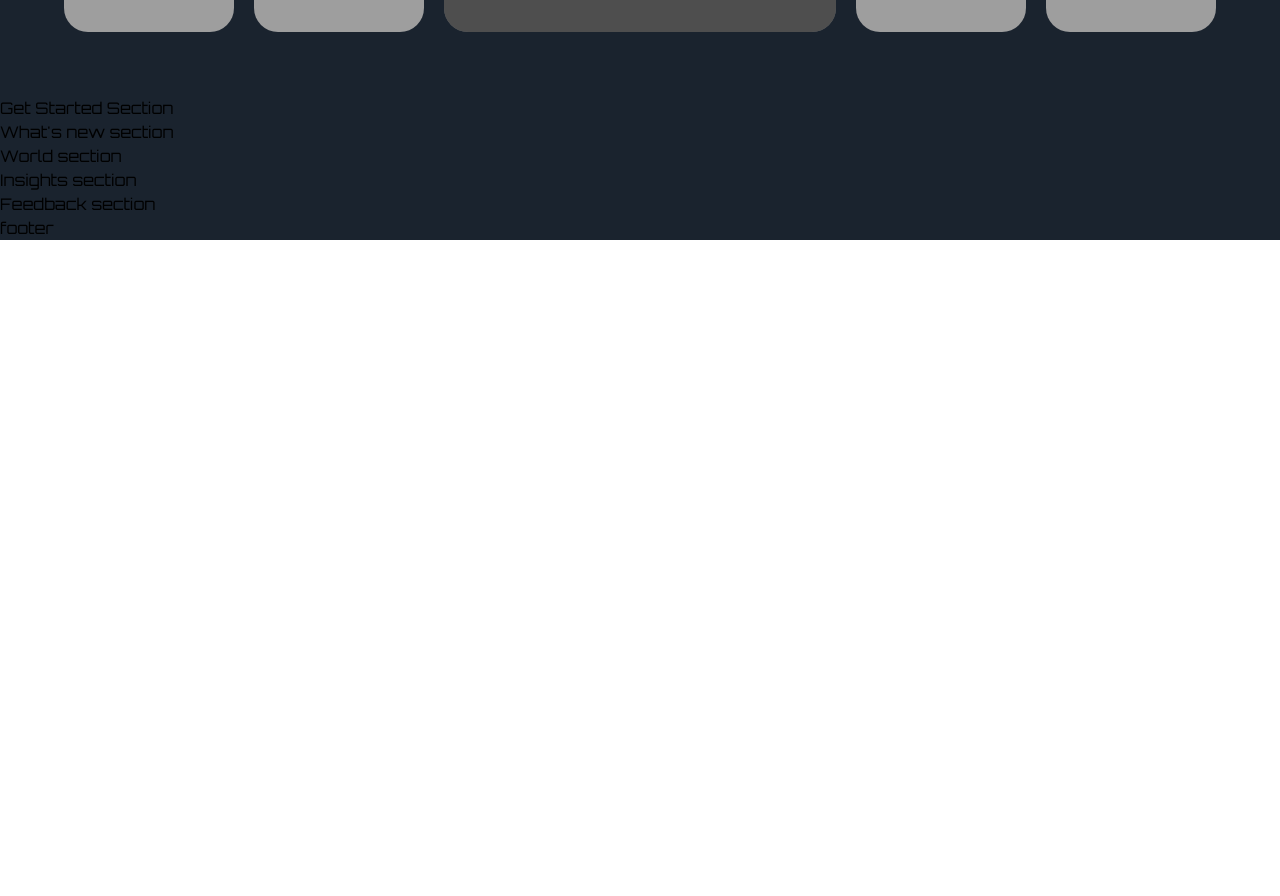
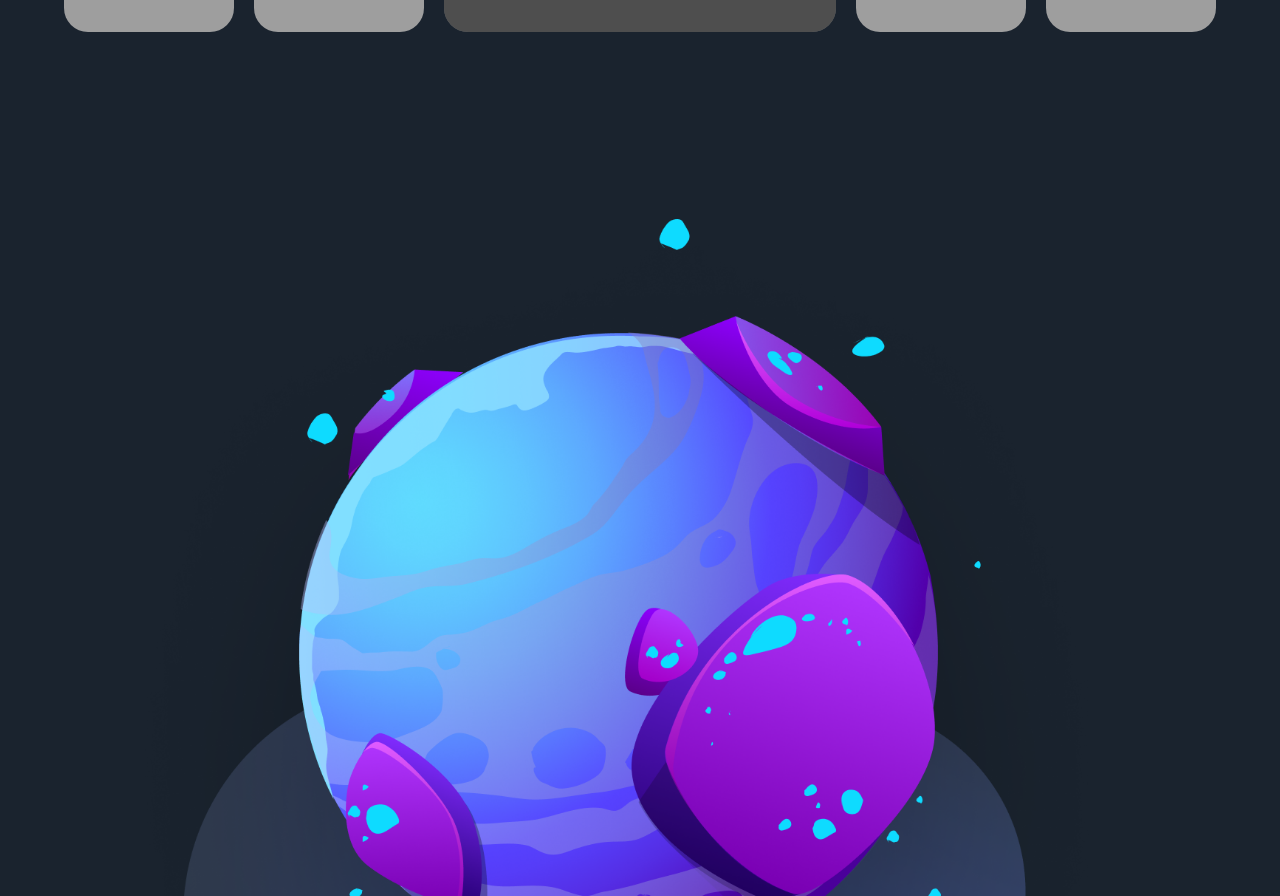
Before and after one commit to Pizzaboi87/javascript-mastery-next-js-app, a Next.js app: page / in a window 1280 px wide. Shown: the part 2668-3564 px from the top of the page. Before the commit the page ends 2908 px from the top, so only its background shows below. Built offline with nearby package versions, Linux system fonts and the light colour scheme; grey boxes are pictures that could not be loaded.

Commit message:
GetStarted section started and StartSteps component finished.

```diff
--- a/components/StartSteps.jsx
+++ b/components/StartSteps.jsx
@@ -1,6 +1,11 @@
-const StartSteps = () => (
-  <div>
-    start steps
+import styles from '../styles'
+
+const StartSteps = ({ number, text }) => (
+  <div className={`${styles.flexCenter} flex-row`}>
+    <div className={`${styles.flexCenter} w-[70px] h-[70px] rounded-[24px] bg-[#323f5d]`}>
+      <p className="font-bold text-[20px] text-white ">0{number}</p>
+    </div>
+    <p className="flex-1 ml-[30px] font-normal text-[18px] text-[#b0b0b0] leading-[32px]">{text}</p>
   </div>
 );
 
--- a/sections/GetStarted.jsx
+++ b/sections/GetStarted.jsx
@@ -1,8 +1,47 @@
 'use client';
 
+import { motion } from 'framer-motion';
+import styles from '../styles';
+import { startingFeatures } from '../constants';
+import { staggerContainer, fadeIn, planetVariants } from '../utils/motion';
+import { StartSteps, TitleText, TypingText } from '../components';
+
 const GetStarted = () => (
-  <section>
-    Get Started Section
+  <section className={`${styles.paddings} relative z-10`}>
+    <motion.div
+      variants={staggerContainer}
+      initial="hidden"
+      whileInView="show"
+      viewport={{ once: false, amount: 0.25 }}
+      className={`${styles.innerWidth} mx-auto lg:flex-row flex-col gap-8`}
+    >
+      <motion.div
+        variants={planetVariants('left')}
+        className={`${styles.flexCenter} flex-1`}
+      >
+        <img
+          src="/get-started.png"
+          alt="get started"
+          className="w-[90%] h-[90%] object-contain"
+        />
+      </motion.div>
+      <motion.div
+        variants={fadeIn('left', 'tween', 0.2, 1)}
+        className="flex-[0.75] flex justify-center flex-col"
+      >
+        <TypingText title="| How MetaVersus Works" />
+        <TitleText title={<>Get started with just a few clicks</>} />
+        <div className="mt-[31px] flex flex-col max-w-[370px] gap-[24px]">
+          {startingFeatures.map((feature, index) => (
+            <StartSteps
+              key={feature}
+              number={index + 1}
+              text={feature}
+            />
+          ))}
+        </div>
+      </motion.div>
+    </motion.div>
   </section>
 );
 
```
